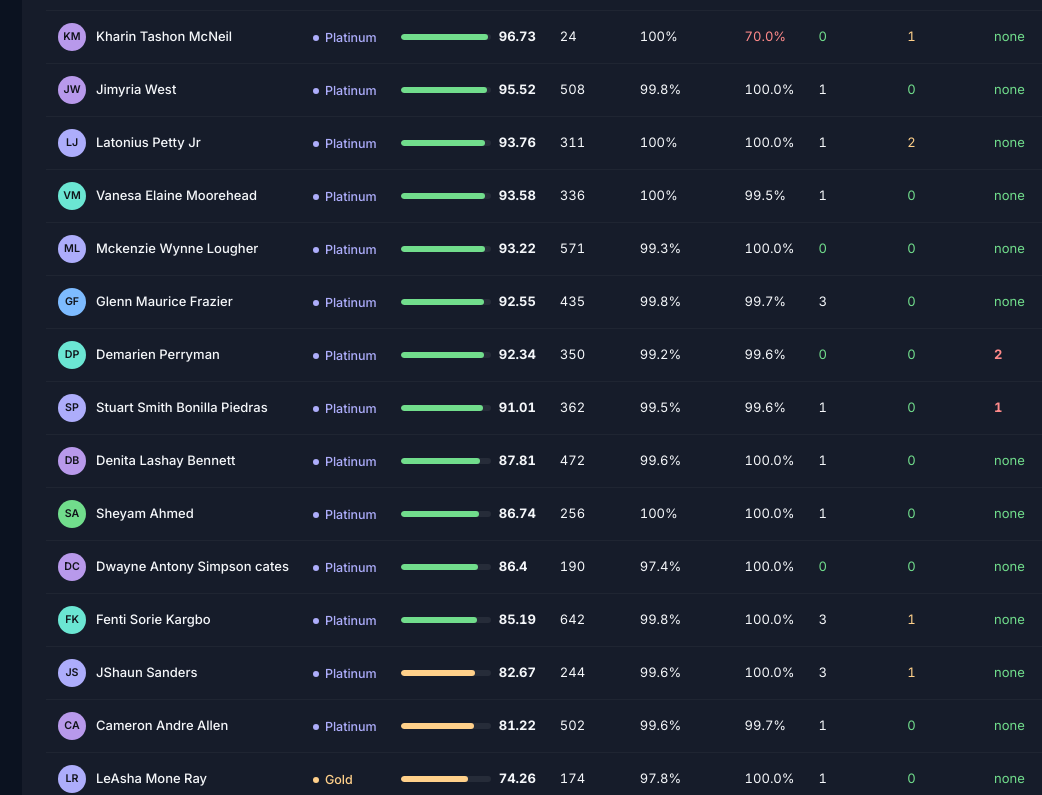
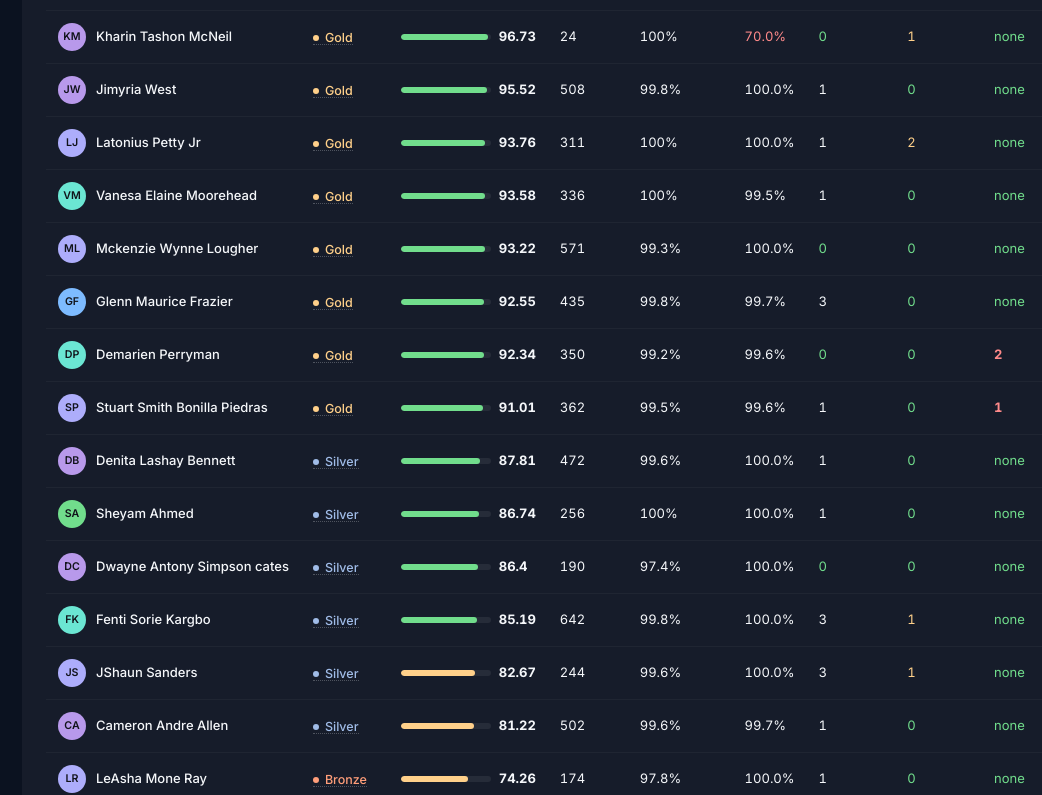
Before and after one commit to breez-ai-global/DAScoreCardHQ, a Next.js app: page / in a window 1280 px wide. Shown: the part 2745-3540 px from the top of the page, without its empty margins (238-1280 px from the left). Built offline with nearby package versions, Linux system fonts and the light colour scheme.

Commit message:
v5: Breez tier scale (Platinum 98+ / Gold 90+ / Silver 80+ / Bronze 70+ / At Risk <70)

```diff
--- a/components/DriverSwitcher.js
+++ b/components/DriverSwitcher.js
@@ -1,6 +1,7 @@
 "use client";
 
 import { useRouter } from "next/navigation";
+import { scoreTier } from "../lib/tiers";
 
 export default function DriverSwitcher({ drivers, currentId }) {
   const router = useRouter();
@@ -12,7 +13,7 @@ export default function DriverSwitcher({ drivers, currentId }) {
     >
       {drivers.map((d) => (
         <option key={d.id} value={d.id}>
-          {d.name} — {d.tierText || "—"} ({d.overall ?? "—"})
+          {d.name} — {scoreTier(d.overall ?? null, d.tierText).label || "—"} ({d.overall ?? "—"})
         </option>
       ))}
     </select>
--- a/components/TeamTable.js
+++ b/components/TeamTable.js
@@ -4,12 +4,14 @@ import { useMemo, useState } from "react";
 import Link from "next/link";
 import Avatar from "./Avatar";
 import Term from "./Term";
+import { scoreTier, tierTipText } from "../lib/tiers";
 
 const TIER_DOT = {
   platinum: "var(--primary)",
   gold: "var(--amber)",
   silver: "var(--cyan)",
-  bronze: "var(--red)",
+  bronze: "#ff9e7a",
+  risk: "var(--red)",
   neutral: "var(--txt-2)",
 };
 
@@ -25,20 +27,9 @@ const COLS = [
   ["urgent", "Urgent Items", "Urgent Items"],
 ];
 
-function tierClass(t) {
-  const s = (t || "").toLowerCase();
-  if (s.includes("platinum")) return "platinum";
-  if (s.includes("gold")) return "gold";
-  if (s.includes("silver")) return "silver";
-  if (s.includes("bronze")) return "bronze";
-  return "neutral";
-}
-
-// Anyone with an overall score under 70 is shown as At Risk, whatever Amazon says.
+// Breez tier scale, computed from the score (Amazon's label only as reference).
 function effective(d) {
-  if (d.overall !== null && d.overall !== undefined && d.overall < 70)
-    return { label: "At Risk", cls: "bronze", amazon: d.tierText };
-  return { label: d.tierText, cls: tierClass(d.tierText), amazon: null };
+  return scoreTier(d.overall ?? null, d.tierText || null);
 }
 
 export default function TeamTable({ rows }) {
@@ -97,7 +88,7 @@ export default function TeamTable({ rows }) {
                     </span>
                   );
                   return t.amazon ? (
-                    <span className="term" tabIndex={0} data-tip={`Amazon's official tier is ${t.amazon}, but this score (under 70) is a problem week — we surface it as At Risk.`}>
+                    <span className="term" tabIndex={0} data-tip={tierTipText(t, d.overall)}>
                       {s}
                     </span>
                   ) : (
--- a/lib/glossary.js
+++ b/lib/glossary.js
@@ -10,8 +10,8 @@ export const TIPS = {
   DPMO: "Defects Per Million Opportunities — a mistake rate scaled to one million packages so route sizes compare fairly.",
   PSB: "Pickup Success Behaviors — like DSB, but for pickups. Most routes have none.",
   FICO: "Safe-driving score from camera/telematics — like a credit score for driving. 800+ is great.",
-  Score: "Weekly blended score out of 100 (safety + quality + customer feedback). 85+ ≈ Platinum territory, below 70 = problem.",
-  Tier: "Amazon's weekly grade (Platinum/Gold/Silver/Bronze) from the Overall Score. We flag anyone under 70 as At Risk regardless.",
+  Score: "Weekly blended score out of 100 (safety + quality + customer feedback). Breez scale: 98+ Platinum, 90+ Gold, 80+ Silver, 70+ Bronze, under 70 At Risk.",
+  Tier: "The Breez tier, computed straight from the Overall Score: Platinum 98+, Gold 90+, Silver 80+, Bronze 70+, At Risk under 70. Hover a badge to see Amazon's (softer) official label when it differs.",
   "At Risk": "This driver's overall score is under 70 — whatever Amazon's tier label says, this week needs intervention.",
   Exemption: "An excused return (damaged box, rescheduled, business hours). 'No exemption applied' means it IS hurting DCR.",
   Completion: "Delivery Completion Rate — % of dispatched packages actually delivered. Below 99% drags the score.",
--- /dev/null
+++ b/lib/tiers.js
@@ -0,0 +1,38 @@
+// Breez tier scale — computed from the weekly Overall Score, not Amazon's label.
+// Platinum ≥98 · Gold 90–97.9 · Silver 80–89.9 · Bronze 70–79.9 · At Risk <70
+// Client-safe (no fs imports).
+
+export const TIER_BANDS = [
+  [98, "Platinum", "platinum"],
+  [90, "Gold", "gold"],
+  [80, "Silver", "silver"],
+  [70, "Bronze", "bronze"],
+  [-Infinity, "At Risk", "risk"],
+];
+
+function clsOf(label) {
+  const s = (label || "").toLowerCase();
+  if (s.includes("platinum")) return "platinum";
+  if (s.includes("gold")) return "gold";
+  if (s.includes("silver")) return "silver";
+  if (s.includes("bronze")) return "bronze";
+  if (s.includes("risk")) return "risk";
+  return "neutral";
+}
+
+export function scoreTier(overall, amazonTier = null) {
+  if (overall === null || overall === undefined) {
+    // No score this week — fall back to Amazon's label, marked as theirs.
+    return { label: amazonTier || null, cls: clsOf(amazonTier), amazon: null };
+  }
+  const band = TIER_BANDS.find(([min]) => overall >= min);
+  const label = band[1];
+  const amazon =
+    amazonTier && amazonTier.toLowerCase() !== label.toLowerCase() ? amazonTier : null;
+  return { label, cls: band[2], amazon };
+}
+
+export function tierTipText(t, overall) {
+  if (!t?.amazon) return null;
+  return `Amazon grades this week as ${t.amazon}, but on the Breez scale a ${overall} is ${t.label} (Platinum 98+, Gold 90+, Silver 80+, Bronze 70+, At Risk under 70).`;
+}
```
